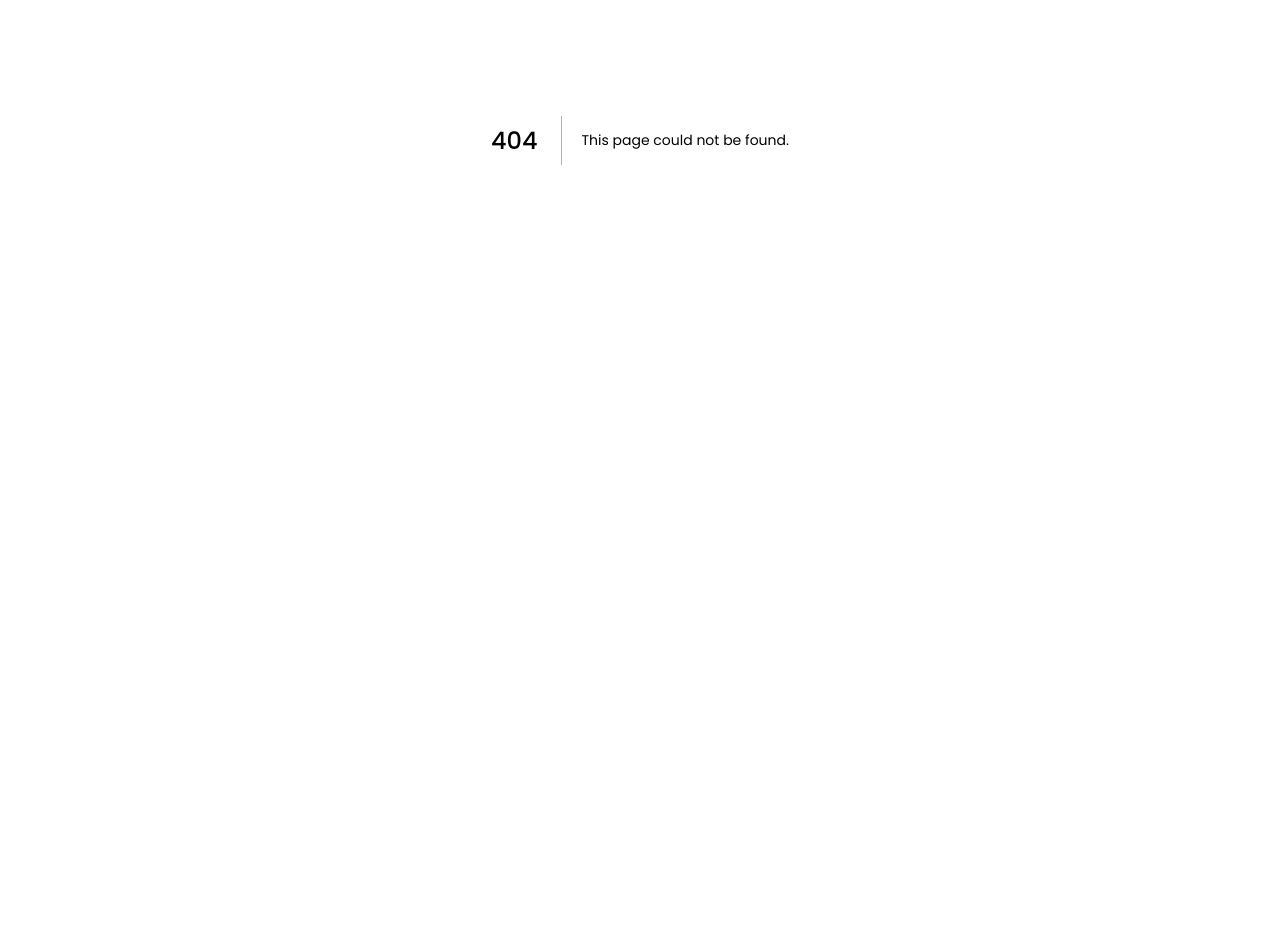
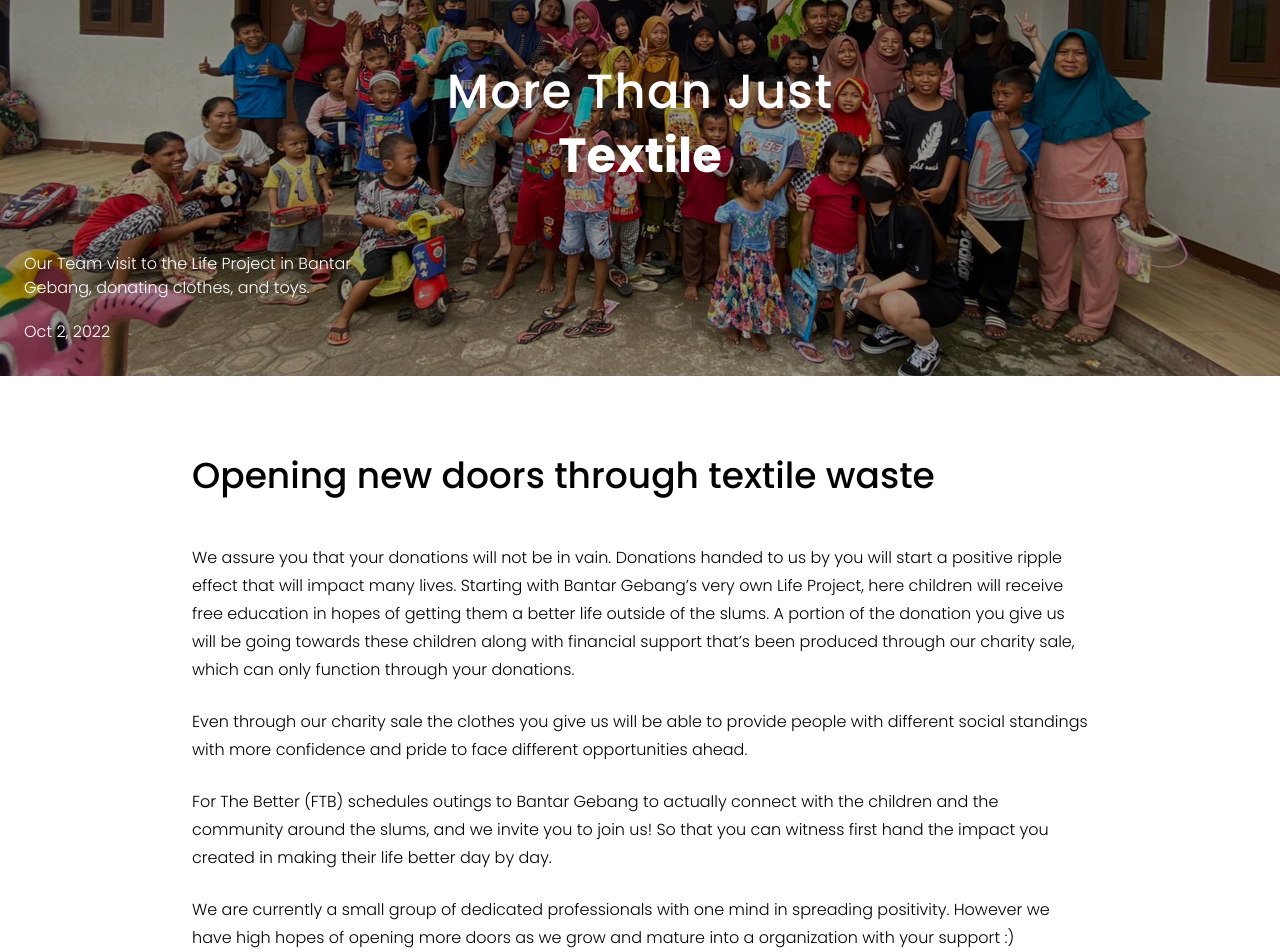
Before and after one commit to lionelritchie29/for-the-better, a Next.js app: page /read-me in a window 1280 px wide. Before the commit this address had no page. Shown: the part 260-1212 px from the top of the page. Before the commit the page ends 800 px from the top, so only its background shows below. Built offline with nearby package versions, Linux system fonts and the light colour scheme.

Commit message:
feat: add read me page and

```diff
--- /dev/null
+++ b/pages/read-me.tsx
@@ -0,0 +1,64 @@
+import { NextPage } from 'next';
+import Layout from '../widgets/Layout';
+import Navbar from '../widgets/Navbar';
+
+const ReadMePage: NextPage = () => {
+  return (
+    <>
+      <Navbar bgImageName='hero-3.jpg'>
+        <div className='text-white p-6'>
+          <h1 className='text-4xl text-center md:text-5xl mb-4 font-medium tracking-wide'>
+            More Than Just
+          </h1>
+          <h2 className='font-bold text-center text-5xl'>Textile</h2>
+          <div className='absolute left-6 bottom-8'>
+            <p className='font-light mt-10 mr-9 max-w-sm'>
+              Our Team visit to the Life Project in Bantar Gebang, donating clothes, and toys.
+            </p>
+
+            <p className='font-light mt-5'>Oct 2, 2022</p>
+          </div>
+        </div>
+      </Navbar>
+
+      <Layout>
+        <section className='mb-12'>
+          <h2 className='font-medium text-3xl md:text-4xl mt-20 mb-10 md:max-w-4xl mx-auto'>
+            Opening new doors through textile waste
+          </h2>
+        </section>
+
+        <section className='mb-48 font-light max-w-4xl mx-auto leading-7 flex-col space-y-12 md:space-y-6'>
+          <p>
+            We assure you that your donations will not be in vain. Donations handed to us by you
+            will start a positive ripple effect that will impact many lives. Starting with Bantar
+            Gebang’s very own Life Project, here children will receive free education in hopes of
+            getting them a better life outside of the slums. A portion of the donation you give us
+            will be going towards these children along with financial support that’s been produced
+            through our charity sale, which can only function through your donations.
+          </p>
+
+          <p>
+            Even through our charity sale the clothes you give us will be able to provide people
+            with different social standings with more confidence and pride to face different
+            opportunities ahead.
+          </p>
+
+          <p>
+            For The Better (FTB) schedules outings to Bantar Gebang to actually connect with the
+            children and the community around the slums, and we invite you to join us! So that you
+            can witness first hand the impact you created in making their life better day by day.
+          </p>
+
+          <p>
+            We are currently a small group of dedicated professionals with one mind in spreading
+            positivity. However we have high hopes of opening more doors as we grow and mature into
+            a organization with your support :)
+          </p>
+        </section>
+      </Layout>
+    </>
+  );
+};
+
+export default ReadMePage;
--- a/widgets/Navbar.tsx
+++ b/widgets/Navbar.tsx
@@ -46,7 +46,7 @@ export default function Navbar({ children, bgImageName }: Props) {
       <nav
         className='py-7 relative'
         style={{
-          backgroundImage: `linear-gradient( rgba(0, 0, 0, 0.3), rgba(0, 0, 0, 0.3) ), url('assets/${bgImageName}')`,
+          backgroundImage: `linear-gradient( rgba(0, 0, 0, 0.4), rgba(0, 0, 0, 0.4) ), url('assets/${bgImageName}')`,
           backgroundPosition: 'center',
           backgroundSize: 'cover',
         }}>
```
Also changed, not shown: public/assets/hero-3.jpg (added).
